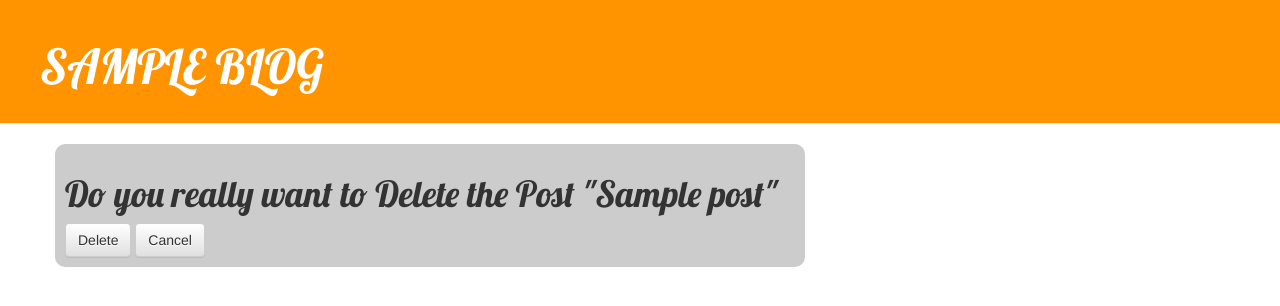
After one commit to htadg/sample_blog_with_django, a Django app: template blog/templates/blog/post_confirm_delete.html in a window 1280 px wide. The commit adds this page. Shown: the top 306 px of the page. Run offline with Django 3.2, Linux system fonts and the light colour scheme; the template is opened without the code that fills it: most values are stand-ins (such as "Sample title", 1, 10 or a date in 2020); some libraries are stand-ins or nearby versions.

Commit message:
Deletion Added

```diff
--- /dev/null
+++ b/blog/templates/blog/post_confirm_delete.html
@@ -0,0 +1,9 @@
+{% extends 'blog/base.html' %}
+
+{% block content %}
+    <div class="post">
+        <h1>Do you really want to Delete the Post "{{post.title}}"</h1>
+		<a class="btn btn-default" href="{% url 'post_delete' pk=post.pk %}">Delete</a>
+		<a class="btn btn-default" href="{% url 'post_detail' pk=post.pk %}">Cancel</a>
+	</div>
+{% endblock %}
--- a/blog/templates/blog/post_detail.html
+++ b/blog/templates/blog/post_detail.html
@@ -8,6 +8,9 @@
             </div>
         {% endif %}
         <a class="btn btn-default" href="{% url 'post_edit' pk=post.pk %}"><span class="glyphicon glyphicon-pencil"></span></a>
+        {% if user.is_authenticated %}
+            <a href="{% url 'post_confirm_delete' pk=post.pk %}" class="btn btn-default"><span class="glyphicon glyphicon-trash"></span></a>
+        {% endif %}
         <h1>{{ post.title }}</h1>
         <p>{{ post.text|linebreaks }}</p>
     </div>
--- a/blog/urls.py
+++ b/blog/urls.py
@@ -7,4 +7,6 @@ urlpatterns = [
     url(r'^post/(?P<pk>[0-9]+)/$', views.post_detail, name='post_detail'),
     url(r'^post/new/$', views.post_new, name='post_new'),
     url(r'^post/(?P<pk>[0-9]+)/edit/$', views.post_edit, name='post_edit'),
+	url(r'^deleted/(?P<pk>[0-9]+)/$', views.post_delete, name='post_delete'),
+	url(r'^confirm_deletion/(?P<pk>[0-9]+)/$', views.post_confirm_delete, name='post_confirm_delete'),
 ]
```
Also changed, not shown: blog/templates/blog/post_delete.html (added, +7 -0 lines), blog/views.py (+13 -5 lines).
